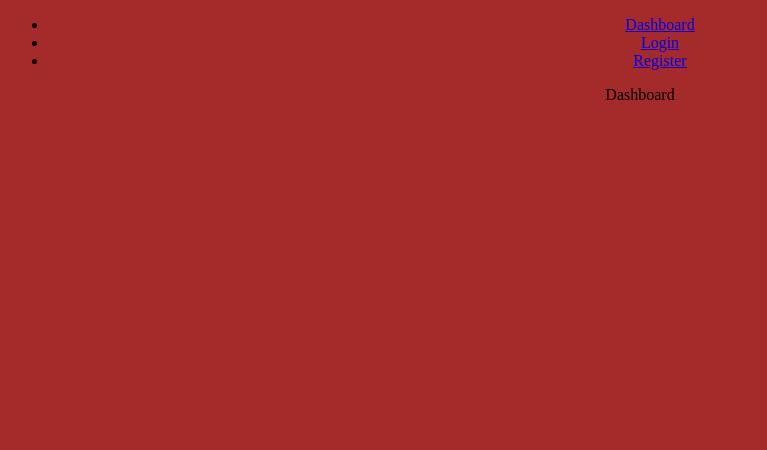
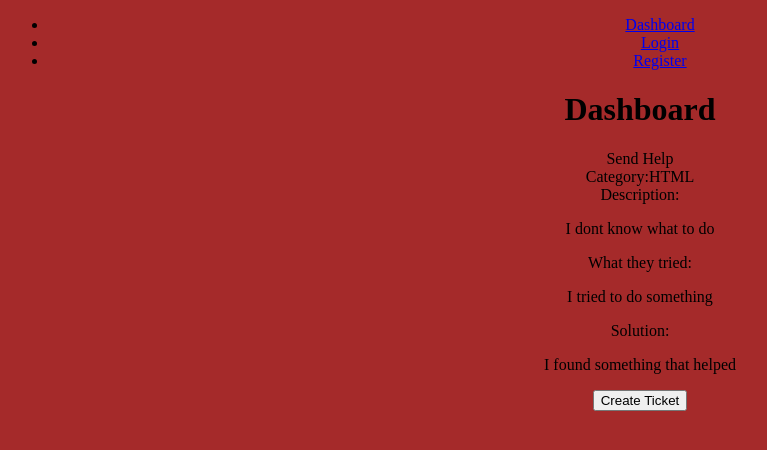
Before and after one commit to lowell1/devdesk_queue_fe, a React (Create React App) app: page / in a window 1280 px wide. Shown: the top 450 px of the page, without its empty margins (0-767 px from the left). Built offline with nearby package versions, Linux system fonts and the light colour scheme; sample sign-in values are in the browser's storage.

Commit message:
created card for ticket and added a create ticket modal in dashboard

```diff
--- a/package.json
+++ b/package.json
@@ -4,11 +4,13 @@
   "private": true,
   "dependencies": {
     "axios": "^0.19.0",
+    "bootstrap": "^4.3.1",
     "formik": "^1.5.8",
     "react": "^16.10.2",
     "react-dom": "^16.10.2",
     "react-router-dom": "^5.1.2",
     "react-scripts": "3.2.0",
+    "reactstrap": "^8.1.1",
     "redux": "^4.0.4",
     "yup": "^0.27.0"
   },
--- a/src/components/Dashboard.js
+++ b/src/components/Dashboard.js
@@ -1,8 +1,36 @@
-import React from "react";
+import React, {useState} from "react";
+import TicketCard from "./TicketCard"
+import { Button, Modal, ModalHeader, ModalBody, ModalFooter } from 'reactstrap';
+import {TicketFormik} from "./Forms";
 
 const Dashboard = () => {
+    const testObj = {
+        title: 'Send Help',
+        description: 'I dont know what to do',
+        tried: 'I tried to do something',
+        category: 'HTML',
+        resolved: true,
+        solution:'I found something that helped',
+        assigned: false
+    };
+    const [modal, setModal] = useState(false);
+
+    const toggle = () => setModal(!modal);
     return (
-        <div>Dashboard</div>
+        <div>
+            <h1>Dashboard</h1>
+            <TicketCard object={testObj}/>
+            <Button onClick={toggle}>Create Ticket</Button>
+            <Modal isOpen={modal} toggle={toggle} className="ticketModal">
+                <ModalHeader toggle={toggle}>Create a Ticket</ModalHeader>
+                <ModalBody>
+                    <TicketFormik/>
+                </ModalBody>
+                <ModalFooter>
+                    <Button color="secondary" onClick={toggle}>Cancel</Button>
+                </ModalFooter>
+            </Modal>
+        </div>
     )
 }
 
--- a/src/components/Forms.js
+++ b/src/components/Forms.js
@@ -154,9 +154,13 @@ const registerFormik = withFormik({
                 )}
                 <Field type="tried" name="tried"placeholder="What have you tried?"/>
                 <Field component="select" className="category-select" name="category">
-                    <option>Choose a role.</option>
-                    <option value="student">Student</option>
-                    <option value="helper">Helper</option>
+                    <option>Choose a category.</option>
+                    <option value="React">React</option>
+                    <option value="HTML">HTML</option>
+                    <option value="CSS">CSS</option>
+                    <option value="Redux">Redux</option>
+                    <option value="Node">Node</option>
+                    <option value="Javascript">Javascript</option>
                 </Field>
             </Form>
             <button type="submit">Create new ticket.</button>
@@ -165,7 +169,7 @@ const registerFormik = withFormik({
         </div>
     )
 }
-const ticketFormik = withFormik({
+const TicketFormik = withFormik({
     mapPropsToValues({ title, description,tried,category}) {
       return {
         title: title || "",
@@ -182,4 +186,4 @@ const ticketFormik = withFormik({
 
 
 
-export {loginFormik,registerFormik,ticketFormik};
+export {loginFormik,registerFormik,TicketFormik};
--- /dev/null
+++ b/src/components/TicketCard.js
@@ -0,0 +1,45 @@
+import React from "react";
+import Dashboard from "./Dashboard"
+import {
+    Card, CardText, CardBody,
+    CardTitle, CardSubtitle, Button
+  } from 'reactstrap';
+
+const TicketCard = (props)=>{
+    const postSolution = ()=>{
+        if(props.object.resolved === true){
+            return(
+                <div className="text-section">
+                    <CardSubtitle>Solution:</CardSubtitle>
+                    <CardText>{props.object.solution}</CardText>
+                </div>
+            )
+        } else{
+            return(
+                <CardText>There is no solution currently.</CardText>
+            )
+        }
+    }
+
+    return(
+        <div>
+            <Card>
+                <CardBody>
+                    <CardTitle>{props.object.title}</CardTitle>
+                    <CardSubtitle>Category:{props.object.category}</CardSubtitle>
+                    <div className="text-section">
+                        <CardSubtitle>Description:</CardSubtitle>
+                        <CardText>{props.object.description}</CardText>
+                    </div>
+                    <div className="text-section">
+                        <CardSubtitle>What they tried:</CardSubtitle>
+                        <CardText>{props.object.tried}</CardText>
+                    </div>
+                    {postSolution()}
+                </CardBody>
+            </Card>
+        </div>
+    )
+}
+
+export default TicketCard;
```
Also changed, not shown: 1 other file (tests, documents, lock files or other folders).
